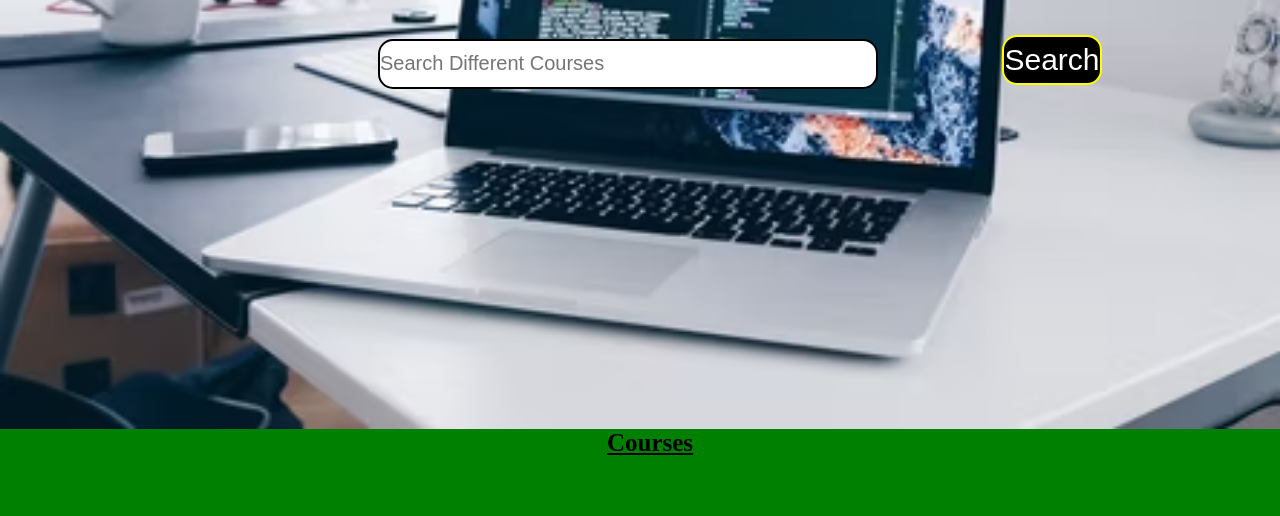
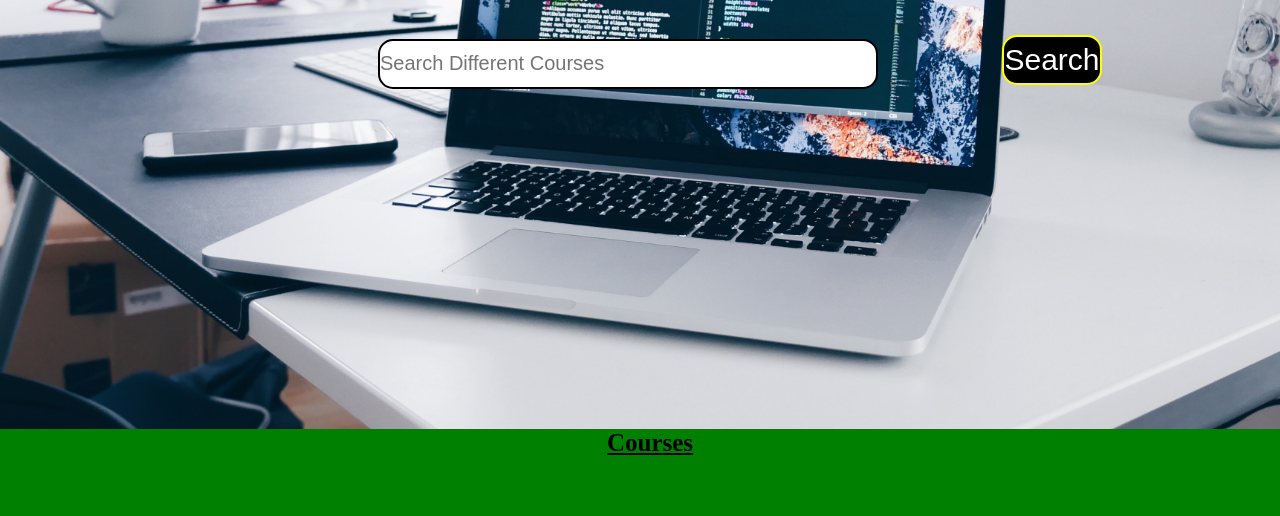
Before and after one commit to Manojmahata199/codingacademy, a plain HTML site: page index.html in a window 1280 px wide. Shown: the part 531-1047 px from the top of the page. Drawn offline with Linux system fonts and the light colour scheme.

Commit message:
codingacademy

```diff
--- a/mywebstyle.css
+++ b/mywebstyle.css
@@ -9,7 +9,7 @@ html{
 header{
 	width: 100%;
 	height: 120vh;
-	background-image: url('back.avif');
+	background-image: url('back.jpg');
 	background-repeat: no-repeat;
 	background-size: cover;
 
```
Also changed, not shown: back.jpg (added).
